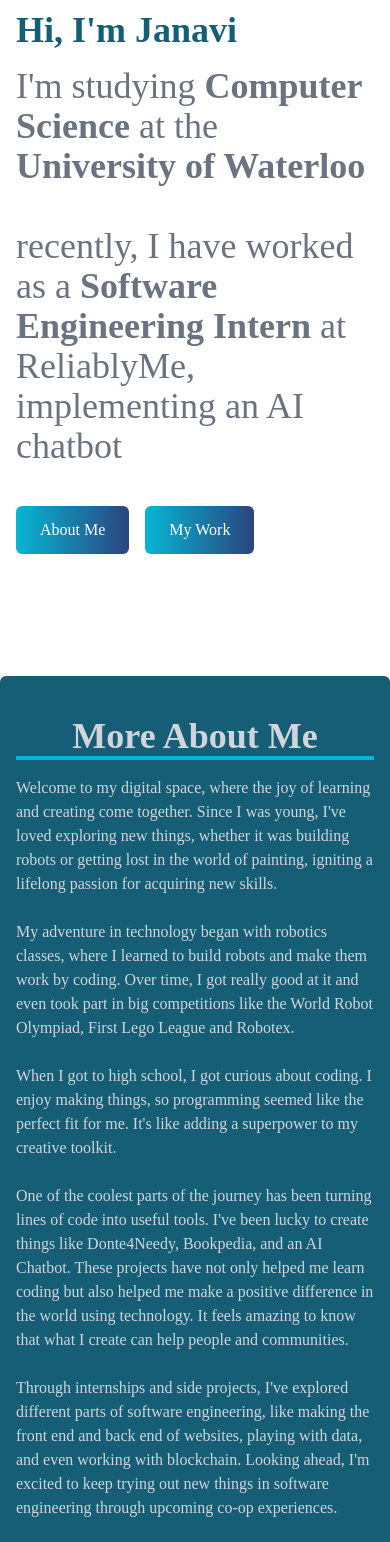
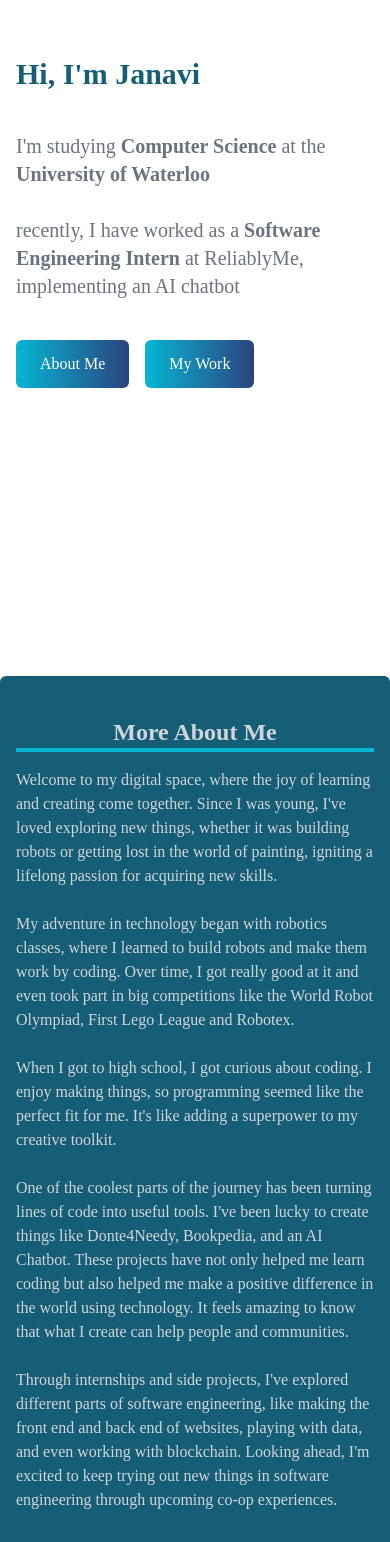
Before and after one commit to janavivekariya/janavivekariya.github.io, a React (Create React App) app: page / in a window 390 px wide. Shown: the part 200-1742 px from the top of the page. Built offline with nearby package versions, Linux system fonts and the light colour scheme.

Commit message:
responsive home page

```diff
--- a/src/App.css
+++ b/src/App.css
@@ -1,5 +1,5 @@
 .App {
-  text-align: center;
+  text-align: left;
 }
 
 .App-logo {
@@ -12,6 +12,18 @@
     animation: App-logo-spin infinite 20s linear;
   }
 }
+
+.home-content {
+  text-align: left; /* Align the content to the left */
+}
+
+// Adjust the breakpoint to match your design and responsiveness needs
+@media (max-width: 768px) {
+  .flex-center-mobile {
+    justify-content: flex-start; /* Align to the left on mobile */
+  }
+}
+
 
 .App-header {
   background-color: #282c34;
--- a/src/components/About.jsx
+++ b/src/components/About.jsx
@@ -11,12 +11,12 @@ const About = () => {
       className="w-full bg-[#ffffff] text-gray-300"
     >
       <div className="flex flex-col justify-center items-center w-full h-full py-8 md:py-12">
-        <div className="bg-cyan-800 rounded-md max-w-[1200px] flex flex-col items-center md:flex-row  px-4 cd:px-7 py-10 ">
+        <div className="bg-cyan-800 rounded-md max-w-[1200px] flex flex-col md:flex-row p-4 md:p-7 py-10 ">
           <div className="md:w-1/2 md:pr-4 md:p-14">
-            <p className="text-4xl text-center md:text-left font-bold border-b-4 border-cyan-500">
+            <p className="text-2xl sm:text-3xl md:text-4xl text-center md:text-left font-bold border-b-4 border-cyan-500">
               More About Me <br />
             </p>
-            <p className="mt-4 md:mt-10">
+            <p className="mt-4 md:mt-8">
             Welcome to my digital space, where the joy of learning and creating come together. Since I was young, I've loved exploring new things, whether it was building robots or getting lost in the world of painting, igniting a lifelong passion for acquiring new skills. <br /> <br />
             My adventure in technology began with robotics classes, where I learned to build robots and make them work by coding. Over time, I got really good at it and even took part in big competitions like the World Robot Olympiad, First Lego League and Robotex. <br /> <br />
             When I got to high school, I got curious about coding. I enjoy making things, so programming seemed like the perfect fit for me. It's like adding a superpower to my creative toolkit. <br /> <br />
@@ -30,7 +30,7 @@ const About = () => {
               smooth
               duration={500}
               offset={-80}
-              className="group text-cyan-800 px-6 py-3 flex items-center rounded-md bg-white cursor-pointer"
+              className="group text-cyan-800 px-6 py-3 flex items-center rounded-md bg-white cursor-pointer mt-4 md:mt-8"
               style={{ width: '200px', height: '40px' }}
             >
               See My Work
@@ -39,7 +39,7 @@ const About = () => {
               </span>
             </Link>
           </div>
-          <div className="md:w-1/2 mx-auto mt-4 md:mt-0">
+          <div className="md:w-1/2 mx-auto mt-4 md:mt-20">
             <img
               src={me}
               alt="my profile"
--- a/src/components/Home.jsx
+++ b/src/components/Home.jsx
@@ -3,14 +3,17 @@ import { Link } from 'react-scroll';
 
 const Home = () => {
   return (
-    <div name="home" className="h-screen w-full bg-[#ffffff]  pt-[120px] md:pt-0">
-      <div className="max-w-screen-lg mx-auto flex flex-col items-center justify-center h-full px-4 md:flex-row">
-        <div className="flex flex-col justify-center h-full">
-          <h2 className="text-4xl sm:text-7xl font-bold text-cyan-800 mb-4">
-            Hi, I'm Janavi
-          </h2>
-          <div className="flex items-center mb-6">
-            <p className="text-4xl sm:text-3xl  text-gray-500 mb-4">
+    <div name="home" className="h-screen w-full bg-[#ffffff] flex items-center">
+      <div className="max-w-screen-lg mx-auto p-4 md:flex-row ">
+        <div className="flex flex-col md:items-start">
+          <div className="text-left mb-6">
+            <h2 className="text-3xl sm:text-5xl md:text-7xl font-bold text-cyan-800 mb-4">
+              Hi, I'm Janavi
+            </h2>
+          </div>
+
+          <div className="text-left mb-6">
+            <p className="text-xl sm:text-2xl md:text-3xl text-gray-500 mb-4">
               I'm studying <span className="font-bold">Computer Science</span> at the{" "}
               <span className="font-bold">University of Waterloo </span> <br /> <br />
               recently, I have worked as a <strong>Software Engineering Intern</strong> at ReliablyMe, implementing an AI chatbot
--- a/src/components/Work.jsx
+++ b/src/components/Work.jsx
@@ -20,6 +20,8 @@ const Works = () => {
         <p className='py-6 text-2xl'>Check out some of my most recent work</p>
         {/* Container */}
         <div className='grid grid-cols-1 gap-10 md:pr'>
+
+
           {/* Grid Item 1 */}
           <div className='shadow-lg shadow-[#040c16] container rounded-md flex mx-auto'>
             {/* Image */}
```
Also changed, not shown: src/components/work.css (added, +21 -0 lines), src/components/Navbar.jsx (line endings or trailing spaces).
